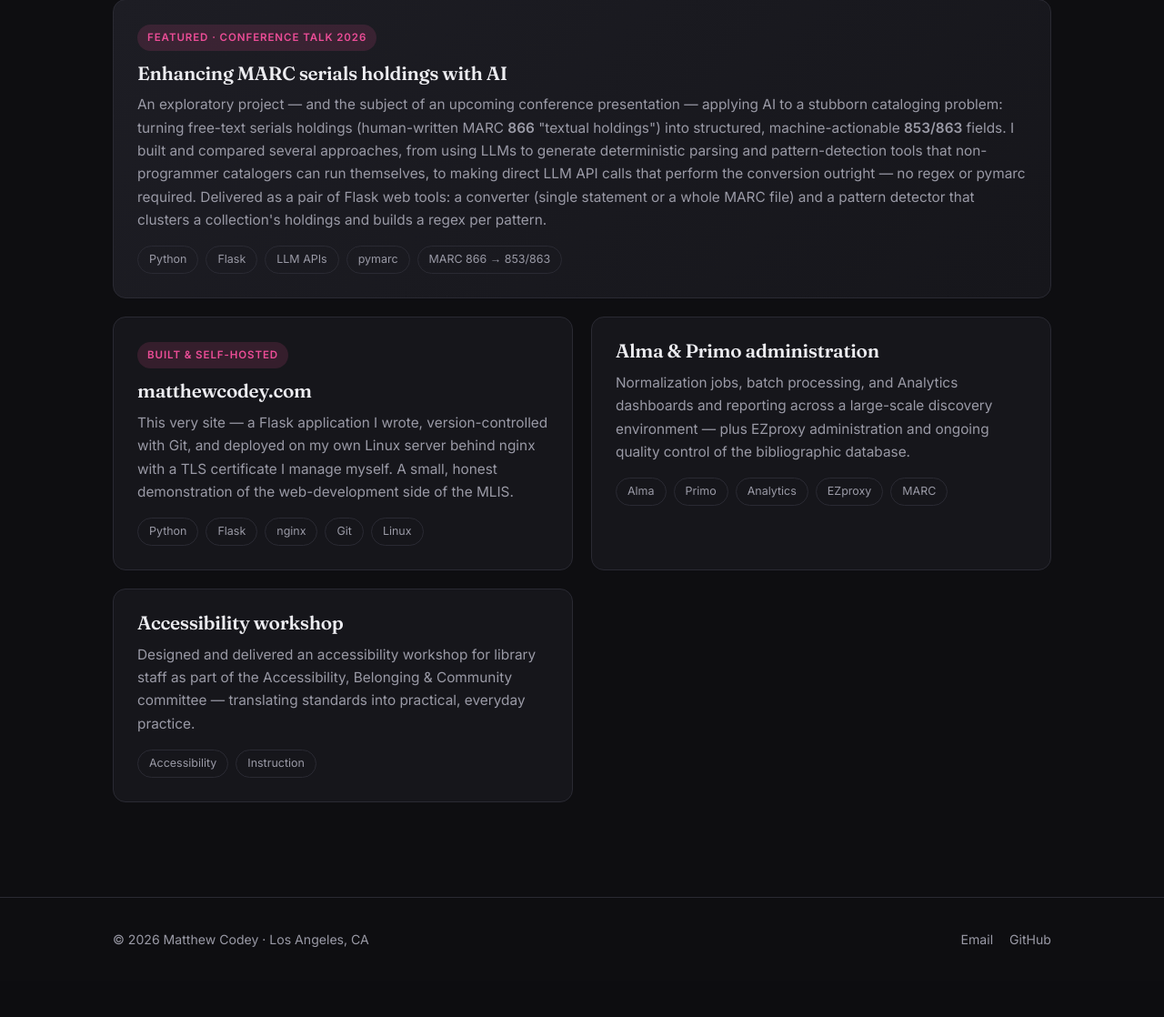
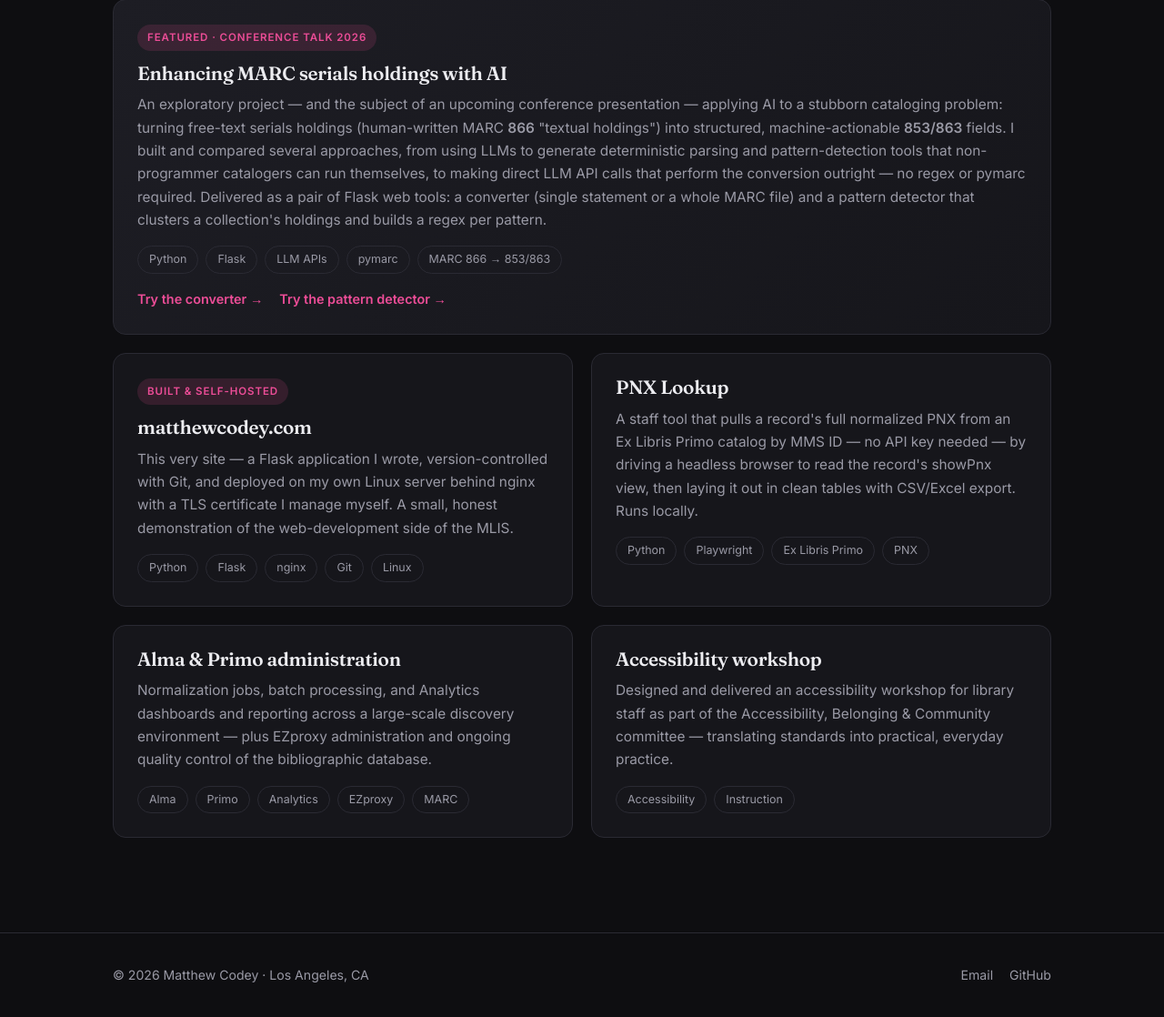
Before and after one commit to bdmcodey/mcsite, a Flask app: page /projects/ in a window 1280 px wide. Shown: the part 312-1430 px from the top of the page at 91% size. Before the commit the page ends 1353 px from the top, so only its background shows below. Run offline with Flask 3, Linux system fonts and the light colour scheme.

Commit message:
Add PNX Lookup project and try-it-live links

```diff
--- a/static/css/main.css
+++ b/static/css/main.css
@@ -61,6 +61,9 @@ h1.big{font-size:clamp(2.5rem,6vw,4rem);margin-bottom:22px}
 .card p{color:var(--muted);font-size:.96rem}
 .stack{display:flex;gap:8px;flex-wrap:wrap;margin-top:16px}
 .chip{border:1px solid var(--line);color:var(--muted);font-size:.78rem;padding:4px 12px;border-radius:999px}
+.card-links{display:flex;gap:18px;flex-wrap:wrap;margin-top:16px}
+.card-links a{color:var(--accent);font-weight:600;font-size:.9rem}
+.card-links a:hover{text-decoration:underline}
 
 /* Resume */
 .resume-head{display:flex;justify-content:space-between;align-items:flex-end;flex-wrap:wrap;gap:16px;margin-bottom:8px}
--- a/templates/projects.html
+++ b/templates/projects.html
@@ -13,6 +13,10 @@
         <h3>Enhancing MARC serials holdings with AI</h3>
         <p>An exploratory project — and the subject of an upcoming conference presentation — applying AI to a stubborn cataloging problem: turning free-text serials holdings (human-written MARC <strong>866</strong> "textual holdings") into structured, machine-actionable <strong>853/863</strong> fields. I built and compared several approaches, from using LLMs to generate deterministic parsing and pattern-detection tools that non-programmer catalogers can run themselves, to making direct LLM API calls that perform the conversion outright — no regex or pymarc required. Delivered as a pair of Flask web tools: a converter (single statement or a whole MARC file) and a pattern detector that clusters a collection's holdings and builds a regex per pattern.</p>
         <div class="stack"><span class="chip">Python</span><span class="chip">Flask</span><span class="chip">LLM APIs</span><span class="chip">pymarc</span><span class="chip">MARC 866 → 853/863</span></div>
+        <div class="card-links">
+          <a href="https://tools.matthewcodey.com/converter" target="_blank" rel="noopener">Try the converter &rarr;</a>
+          <a href="https://tools.matthewcodey.com/patterns" target="_blank" rel="noopener">Try the pattern detector &rarr;</a>
+        </div>
       </div>
 
       <div class="card">
@@ -20,6 +24,12 @@
         <h3>matthewcodey.com</h3>
         <p>This very site — a Flask application I wrote, version-controlled with Git, and deployed on my own Linux server behind nginx with a TLS certificate I manage myself. A small, honest demonstration of the web-development side of the MLIS.</p>
         <div class="stack"><span class="chip">Python</span><span class="chip">Flask</span><span class="chip">nginx</span><span class="chip">Git</span><span class="chip">Linux</span></div>
+      </div>
+
+      <div class="card">
+        <h3>PNX Lookup</h3>
+        <p>A staff tool that pulls a record's full normalized PNX from an Ex Libris Primo catalog by MMS ID — no API key needed — by driving a headless browser to read the record's showPnx view, then laying it out in clean tables with CSV/Excel export. Runs locally.</p>
+        <div class="stack"><span class="chip">Python</span><span class="chip">Playwright</span><span class="chip">Ex Libris Primo</span><span class="chip">PNX</span></div>
       </div>
 
       <div class="card">
```
